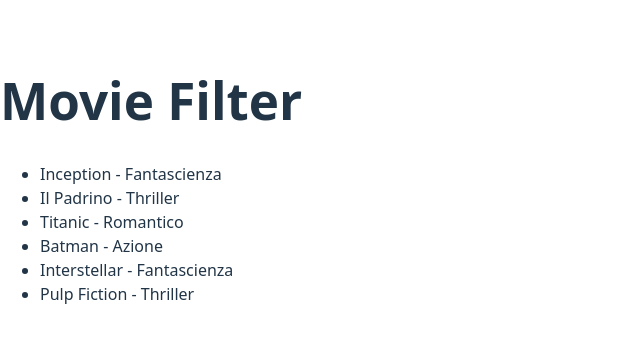
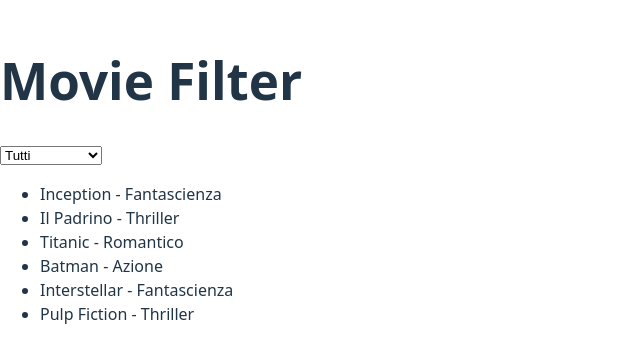
Before and after one commit to GiancarloManzo/react-movie-filter, a React (Vite) app in the folder react-movie-filter/: page / in a window 1280 px wide. Shown: the part 220-582 px from the top of the page, without its empty margins (0-640 px from the left). Built offline with nearby package versions, Linux system fonts and the light colour scheme.

Commit message:
added genre filter state and select input

```diff
--- a/react-movie-filter/src/App.jsx
+++ b/react-movie-filter/src/App.jsx
@@ -1,3 +1,5 @@
+import { useState } from "react";
+
 const movies = [
   { title: "Inception", genre: "Fantascienza" },
   { title: "Il Padrino", genre: "Thriller" },
@@ -8,9 +10,22 @@
 ];
 
 export default function App() {
+  const [selectedGenre, setSelectedGenre] = useState("");
+
   return (
     <div>
       <h1>Movie Filter</h1>
+
+      <select
+        value={selectedGenre}
+        onChange={(e) => setSelectedGenre(e.target.value)}
+      >
+        <option value="">Tutti</option>
+        <option value="Fantascienza">Fantascienza</option>
+        <option value="Thriller">Thriller</option>
+        <option value="Romantico">Romantico</option>
+        <option value="Azione">Azione</option>
+      </select>
 
       <ul>
         {movies.map((movie) => (
```
